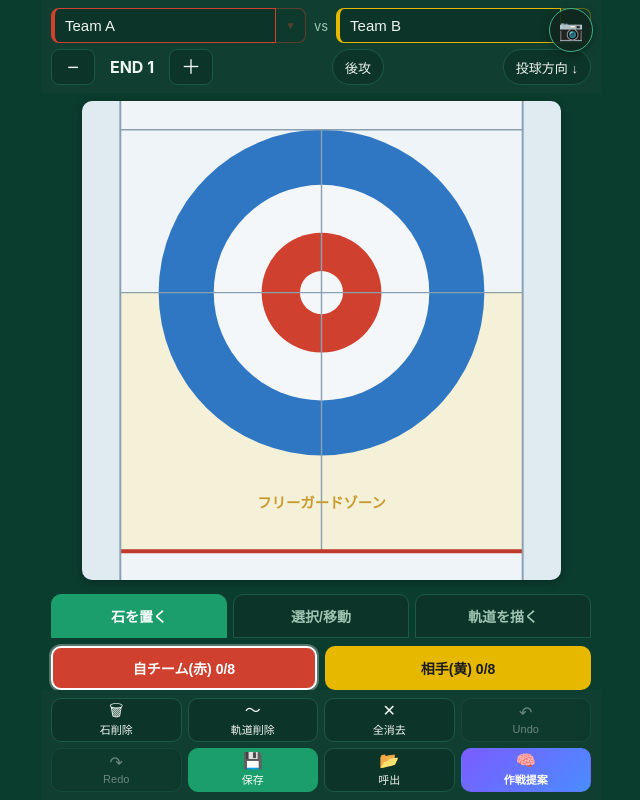
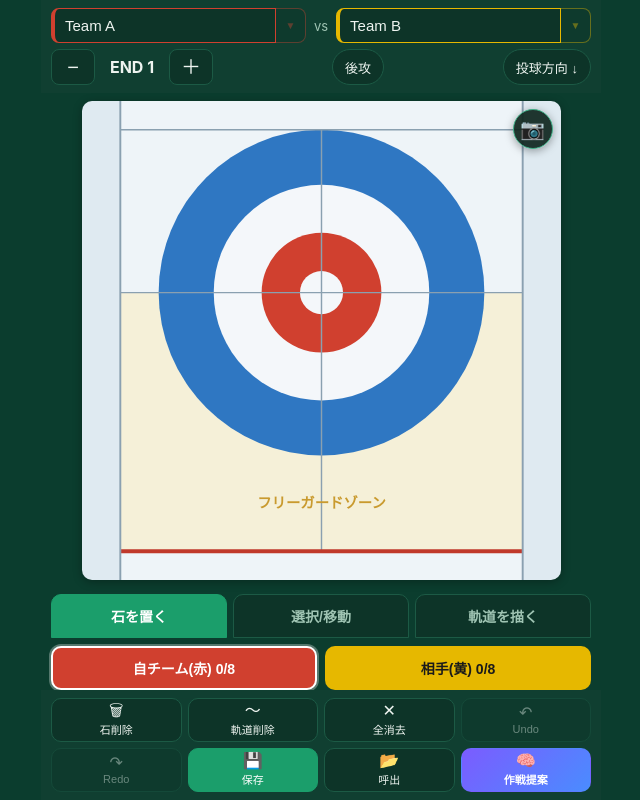
Before and after one commit to suezou6241-arch/curling-strategy-board, a React (Vite) app: page / in a window 1280 px wide. Shown: the whole page, without its empty margins (319-959 px from the left). Built offline with nearby package versions, Linux system fonts and the light colour scheme.

Commit message:
カメラアイコンをシート(ハウスの箱)の右上に配置

```diff
--- a/src/App.tsx
+++ b/src/App.tsx
@@ -325,17 +325,6 @@ export default function App() {
 
   return (
     <div className="app">
-      {/* 画面右上のカメラアイコン(写真から配置) */}
-      <button
-        type="button"
-        className="corner-cam-btn"
-        onClick={() => setShowPhoto(true)}
-        aria-label="写真から配置"
-        title="写真から配置"
-      >
-        📷
-      </button>
-
       {/* ① ヘッダー */}
       <header className="header">
         <div className="header-row">
@@ -378,7 +367,18 @@ export default function App() {
 
       {/* ② カーリングシート */}
       <main className="sheet-area">
-        <BoardView
+        <div className="sheet-frame">
+          {/* シート(ハウスの箱)の右上のカメラアイコン(写真から配置) */}
+          <button
+            type="button"
+            className="corner-cam-btn"
+            onClick={() => setShowPhoto(true)}
+            aria-label="写真から配置"
+            title="写真から配置"
+          >
+            📷
+          </button>
+          <BoardView
           stones={state.stones}
           shots={state.shots}
           direction={direction}
@@ -391,7 +391,8 @@ export default function App() {
           previewStones={previewStones}
           onSelectStone={setSelectedStoneId}
           onLimitReached={handleLimitReached}
-        />
+          />
+        </div>
       </main>
 
       {/* ツール選択 */}
--- a/src/index.css
+++ b/src/index.css
@@ -758,14 +758,28 @@ body {
 
 /* ===== 写真から配置(vision) ===== */
 
-/* 画面右上隅のカメラアイコン(写真から配置) */
+/* シート(ハウスの箱)を囲む正方形フレーム。SVGと同じ正方形サイズにして
+   角がシートの角と一致するようにする。カメラアイコンの配置基準。 */
+.sheet-frame {
+  position: relative;
+  height: 100%;
+  max-height: 100%;
+  aspect-ratio: 1 / 1;
+  display: flex;
+}
+.sheet-frame .sheet-svg {
+  width: 100%;
+  height: 100%;
+}
+
+/* シート右上隅のカメラアイコン(写真から配置) */
 .corner-cam-btn {
   position: absolute;
-  top: calc(env(safe-area-inset-top, 0px) + 8px);
-  right: calc(env(safe-area-inset-right, 0px) + 8px);
+  top: 8px;
+  right: 8px;
   z-index: 40;
-  width: 44px;
-  height: 44px;
+  width: 40px;
+  height: 40px;
   border-radius: 50%;
   border: 1px solid #3fae86;
   background: rgba(16, 38, 31, 0.92);
```
